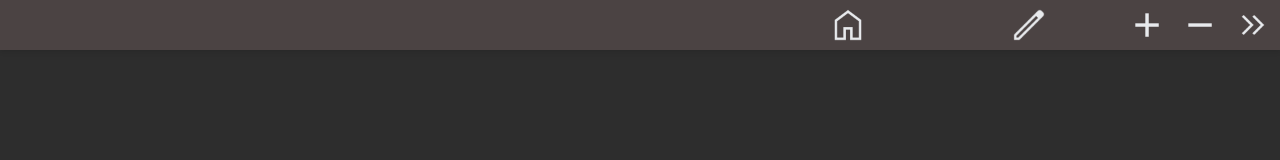
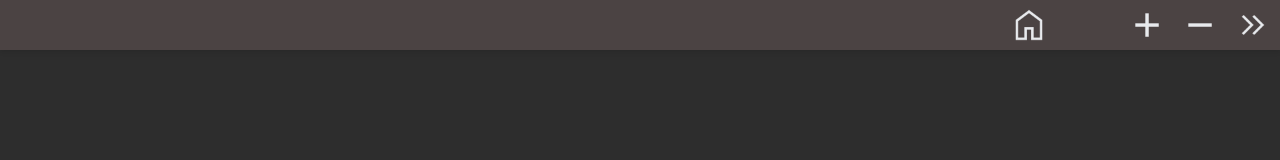
Before and after one commit to Playmojs/fantasy-mapbuilder_2, a SvelteKit app: page /alex_test in a window 1280 px wide. Shown: the top 160 px of the page. Built offline with nearby package versions, Linux system fonts and the light colour scheme.

Commit message:
Remove edit-mode button on not logged in

```diff
--- a/src/components/Toolbar.svelte
+++ b/src/components/Toolbar.svelte
@@ -103,6 +103,7 @@
 		title="Set target of selected marker"
 		class:hidden={!store.edit_mode || store.selected_marker === null}
 	></button>
+
 	<button
 		onclick={(_event: MouseEvent) => dtb.create_and_select_marker_in_current_map()}
 		class:hidden={!store.edit_mode}
@@ -110,7 +111,11 @@
 		title="Add new marker to map"
 	></button>
 
-	<button id="edit_content_button" class:edit_mode={store.edit_mode} onclick={toggleEditable}
+	<button
+		id="edit_content_button"
+		class:edit_mode={store.edit_mode}
+		onclick={toggleEditable}
+		class:hidden={!store.user}
 	></button>
 	<button
 		id="increment_text_size_button"
--- a/src/lib/dtb.ts
+++ b/src/lib/dtb.ts
@@ -18,7 +18,6 @@ export const supabase = createClient<Database>(supabaseUrl, supabaseKey);
 
 supabase.auth.getSession().then(({ data }) => {
     store.user = data.session?.user ?? null;
-    console.log(store.user)
 });
 
 supabase.auth.onAuthStateChange((event, session) => {
--- a/src/routes/[map_id]/+page.svelte
+++ b/src/routes/[map_id]/+page.svelte
@@ -25,7 +25,6 @@
 			store.markers = current_markers;
 		}
 	});
-	console.log(store.user);
 
 	onDestroy(() => {
 		unsubscribe();
```
